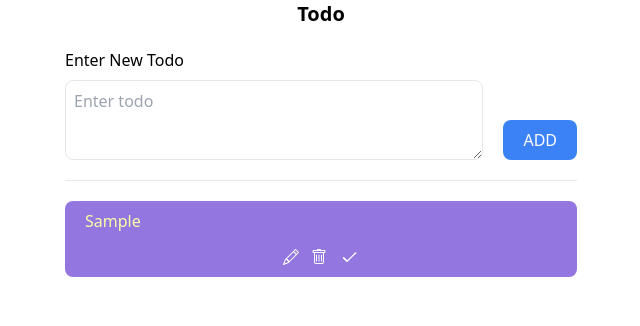
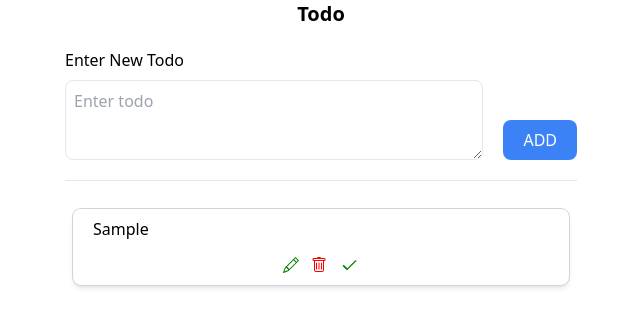
Before and after one commit to Hat52/todo-app, a React (Vite) app in the folder client/: page / in a window 1280 px wide. Both pictures are taken after typing "Sample" into the empty fields and a click on the button "ADD". Shown: the top 326 px of the page, without its empty margins (319-959 px from the left). Built offline with nearby package versions, Linux system fonts and the light colour scheme.

Commit message:
card design changed

```diff
--- a/client/src/App.tsx
+++ b/client/src/App.tsx
@@ -1,4 +1,4 @@
-import { useRef, useState } from 'react';
+import { useState } from 'react';
 import store from './redux/store';
 import { Provider, useSelector } from 'react-redux';
 import { useDispatch } from 'react-redux';
@@ -90,14 +90,14 @@ const Dummy = () => {
 			</div>
 			<hr className="w-[40%]" />
 			<div className="flex flex-col items-center gap-5 w-[80%] max-h-[70%] hide-scrollbar">
-				<ul className="w-[50%] flex flex-col gap-2 overflow-scroll">
+				<ul className="w-[50%] p-2 flex flex-col gap-2 overflow-scroll">
 					{todos.map((currentTodo: todoType) => (
 						<li className="flex-col gap-5 items-center">
-							<div className="min-h-[60px] relative bg-[#9376E0] rounded-[8px]">
+							<div className="min-h-[60px] relative shadow-md ring-1 ring-gray-300 rounded-[8px]">
 								<p
 									className={`${
 										currentTodo.status ? 'line-through' : ''
-									} px-5 py-2 text-[#F6FFA6]`}>
+									} px-5 py-2 text-black`}>
 									{currentTodo.title}
 								</p>
 								<div className="flex gap-2 justify-center p-2">
@@ -110,7 +110,7 @@ const Dummy = () => {
 											xmlns="http://www.w3.org/2000/svg"
 											width="20"
 											height="20"
-											fill="white"
+											fill="green"
 											className="bi bi-pencil cursor-pointer hover:scale-125"
 											viewBox="0 0 20 20">
 											<path d="M12.146.146a.5.5 0 0 1 .708 0l3 3a.5.5 0 0 1 0 .708l-10 10a.5.5 0 0 1-.168.11l-5 2a.5.5 0 0 1-.65-.65l2-5a.5.5 0 0 1 .11-.168l10-10zM11.207 2.5 13.5 4.793 14.793 3.5 12.5 1.207 11.207 2.5zm1.586 3L10.5 3.207 4 9.707V10h.5a.5.5 0 0 1 .5.5v.5h.5a.5.5 0 0 1 .5.5v.5h.293l6.5-6.5zm-9.761 5.175-.106.106-1.528 3.821 3.821-1.528.106-.106A.5.5 0 0 1 5 12.5V12h-.5a.5.5 0 0 1-.5-.5V11h-.5a.5.5 0 0 1-.468-.325z" />
@@ -122,7 +122,7 @@ const Dummy = () => {
 											xmlns="http://www.w3.org/2000/svg"
 											width="20"
 											height="20"
-											fill="white"
+											fill="red"
 											className="bi bi-trash cursor-pointer hover:scale-125"
 											viewBox="0 0 20 20">
 											<path d="M5.5 5.5A.5.5 0 0 1 6 6v6a.5.5 0 0 1-1 0V6a.5.5 0 0 1 .5-.5zm2.5 0a.5.5 0 0 1 .5.5v6a.5.5 0 0 1-1 0V6a.5.5 0 0 1 .5-.5zm3 .5a.5.5 0 0 0-1 0v6a.5.5 0 0 0 1 0V6z" />
@@ -138,7 +138,7 @@ const Dummy = () => {
 												xmlns="http://www.w3.org/2000/svg"
 												width="20"
 												height="20"
-												fill="white"
+												fill="green"
 												viewBox="0 0 24 24"
 												onClick={() => dispatch(changeStatus(currentTodo.id))}
 												className="hover:scale-125 cursor-pointer hover:fill-[green]">
```
